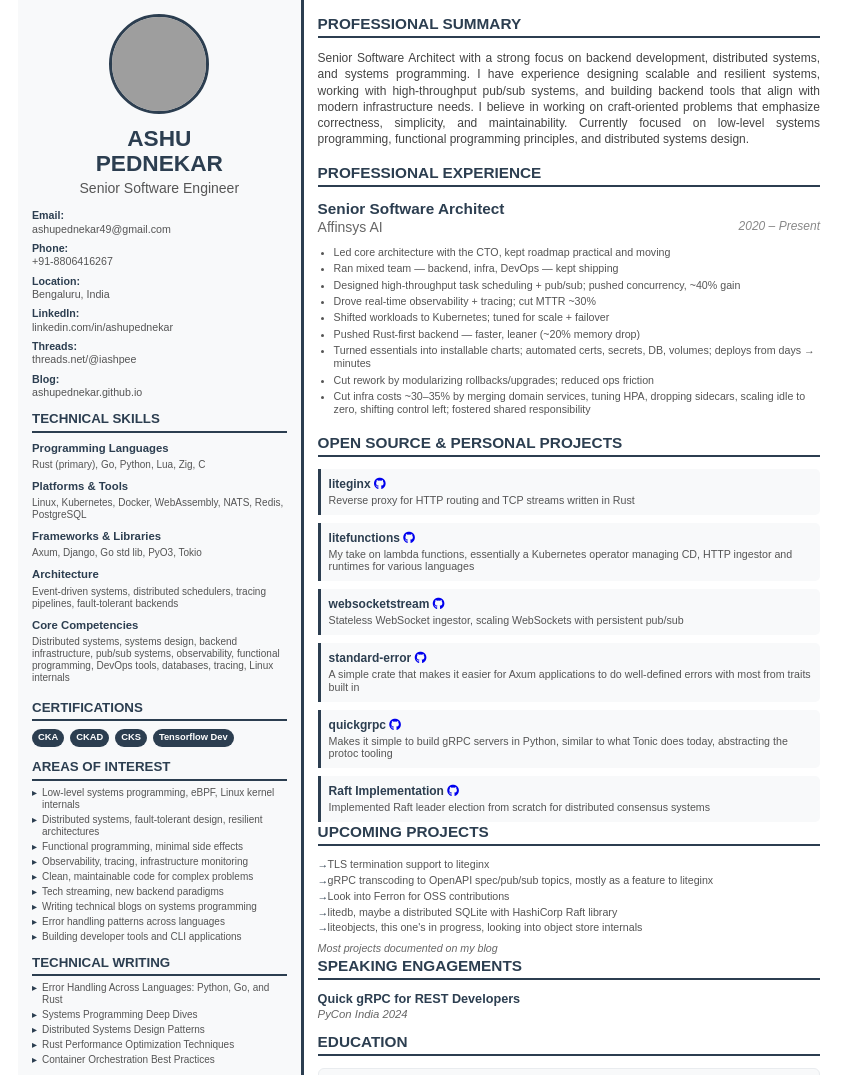
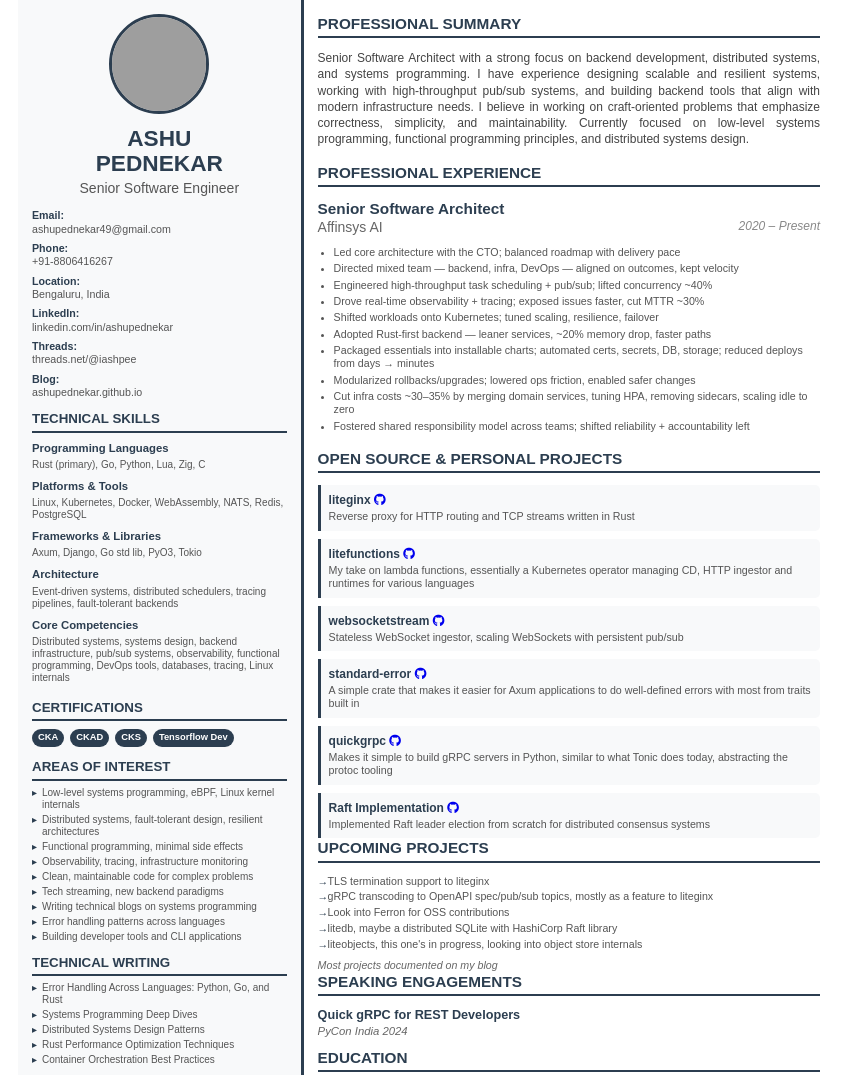
Before and after one commit to ashupednekar/resume, a plain HTML site: page index.html in a window 1280 px wide. Shown: the top 1075 px of the page, without its empty margins (214-1065 px from the left). Drawn offline with Linux system fonts and the light colour scheme; grey boxes are pictures that could not be loaded.

Commit message:
chore: updated exp

```diff
--- a/index.html
+++ b/index.html
@@ -468,18 +468,17 @@
                 <div class="job-description">
 
 <ul>
-    <li>Led core architecture with the CTO, kept roadmap practical and moving</li>
-    <li>Ran mixed team — backend, infra, DevOps — kept shipping</li>
-    <li>Designed high-throughput task scheduling + pub/sub; pushed concurrency, ~40% gain</li>
-    <li>Drove real-time observability + tracing; cut MTTR ~30%</li>
-    <li>Shifted workloads to Kubernetes; tuned for scale + failover</li>
-    <li>Pushed Rust-first backend — faster, leaner (~20% memory drop)</li>
-    <li>Turned essentials into installable charts; automated certs, secrets, DB, volumes; deploys from days → minutes</li>
-    <li>Cut rework by modularizing rollbacks/upgrades; reduced ops friction</li>
-    <li>Cut infra costs ~30–35% by merging domain services, tuning HPA, dropping sidecars, scaling idle to zero, shifting control left; fostered shared responsibility</li>
+    <li>Led core architecture with the CTO; balanced roadmap with delivery pace</li>
+    <li>Directed mixed team — backend, infra, DevOps — aligned on outcomes, kept velocity</li>
+    <li>Engineered high-throughput task scheduling + pub/sub; lifted concurrency ~40%</li>
+    <li>Drove real-time observability + tracing; exposed issues faster, cut MTTR ~30%</li>
+    <li>Shifted workloads onto Kubernetes; tuned scaling, resilience, failover</li>
+    <li>Adopted Rust-first backend — leaner services, ~20% memory drop, faster paths</li>
+    <li>Packaged essentials into installable charts; automated certs, secrets, DB, storage; reduced deploys from days → minutes</li>
+    <li>Modularized rollbacks/upgrades; lowered ops friction, enabled safer changes</li>
+    <li>Cut infra costs ~30–35% by merging domain services, tuning HPA, removing sidecars, scaling idle to zero</li>
+    <li>Fostered shared responsibility model across teams; shifted reliability + accountability left</li>
 </ul>
-
-
 
                 </div>
             </div>
```
